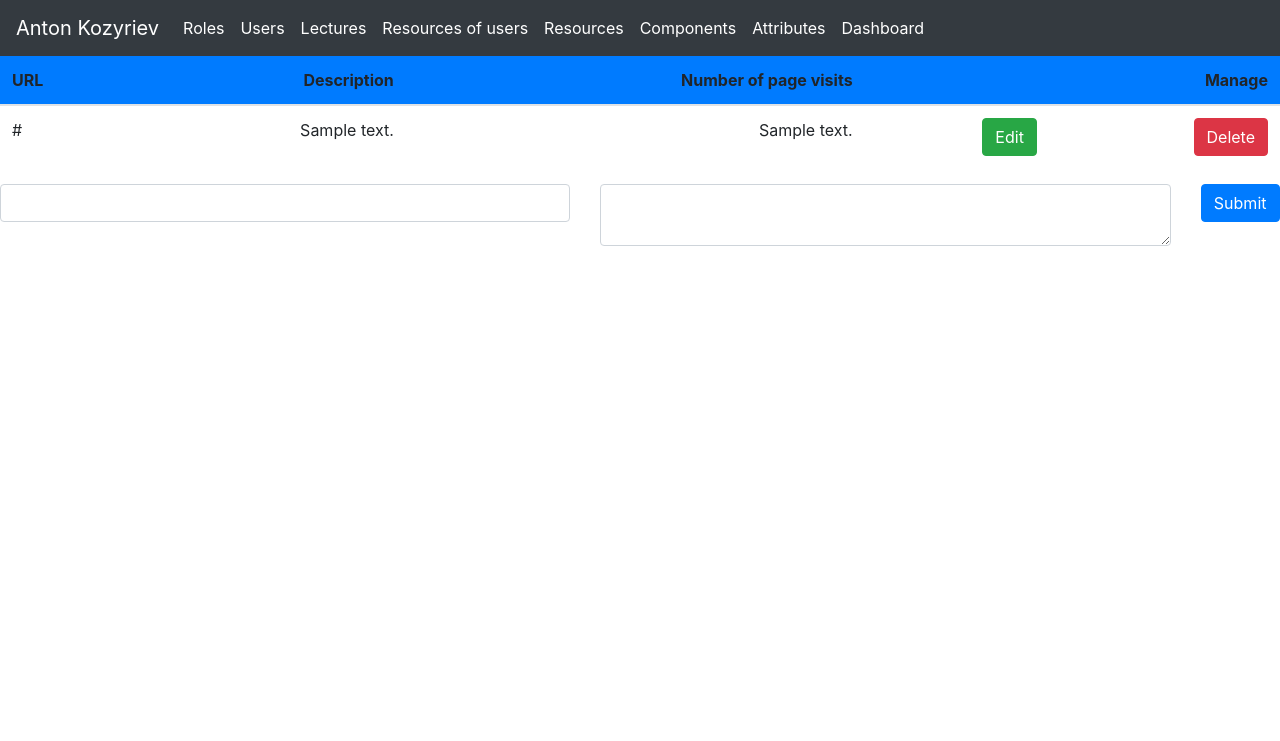
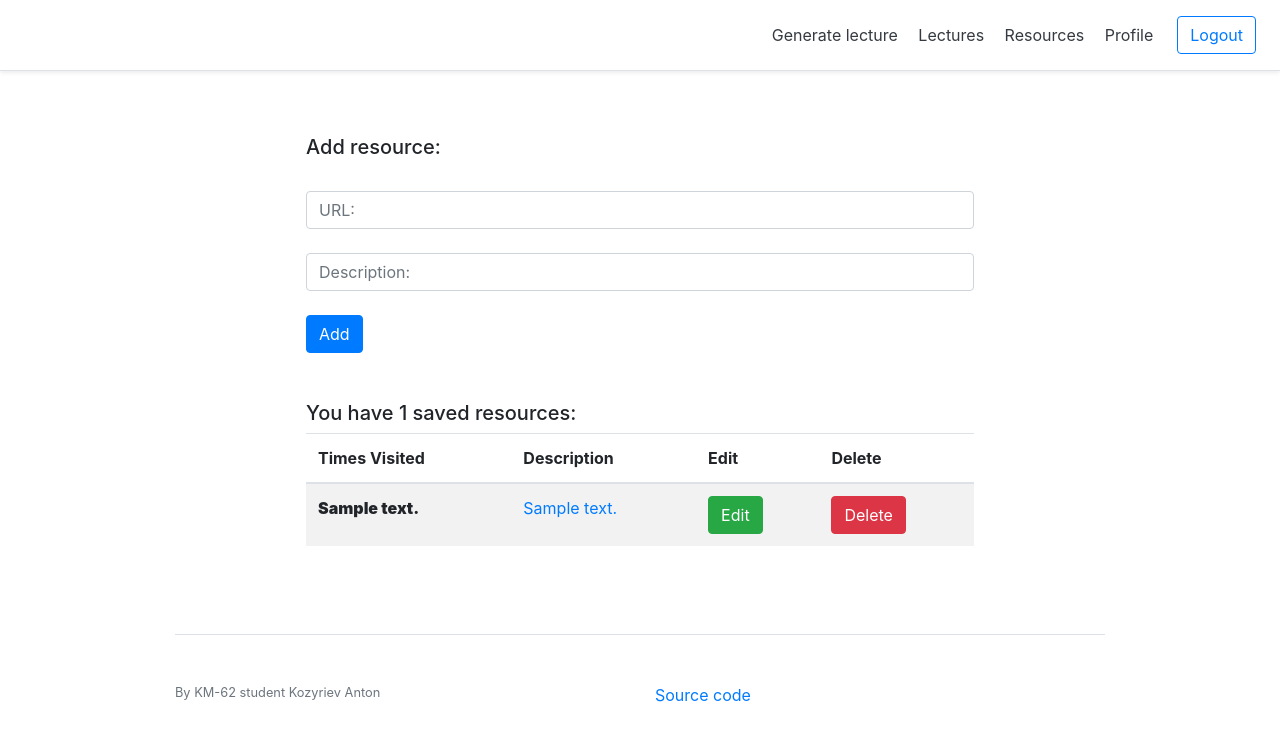
Before and after one commit to kaydotdev/in-a-word-bot, a Flask app: template Laboratory2/src/LecturebotAPI/templates/resource.html in a window 1280 px wide. Shown: the top 741 px of the page. Run offline with Flask 2, Linux system fonts and the light colour scheme; tables that the repository leaves empty hold one stand-in row (values such as "Sample post"); the template is opened without the code that fills it: values that come from a table or form of the project are taken from there, most other values are stand-ins (such as "Sample title", 1, 10 or a date in 2020); form fields are guessed from the names that the template uses; some libraries are stand-ins or nearby versions.

Commit message:
Create resource add form

```diff
--- a/Laboratory4/src/LectureBot.Microservice.Main/api/app.py
+++ b/Laboratory4/src/LectureBot.Microservice.Main/api/app.py
@@ -9,12 +9,17 @@ from dal.repository.UnitOfWork import UnitOfWork
 from dal.dbcontext import *
 
 from api.forms.LectureEditForm import LectureEditForm
+from api.forms.ResourceEditForm import ResourceEditForm
+
 from api.forms.LectureForm import LectureForm
+from api.forms.ResourceForm import ResourceForm
+
 from api.forms.LoginForm import LoginForm
 
 from api.settings.launch import SECRET
 
 from dal.models.Lecture import Lecture
+from dal.models.Resource import Resource
 
 app = Flask(__name__)
 app.secret_key = SECRET
@@ -136,3 +141,47 @@ def profile():
                            lectures_count=l_count,
                            user_role=r_user,
                            user_resources=res_user)
+
+
+@app.route('/resources', methods=['GET', 'POST'])
+def list_resources():
+    user_login = request.cookies['user']
+    resource_repository = ResourceRepository(session, ModelBase, DBEngine)
+    query_resources = resource_repository.get_resources_of_user(user_login)
+
+    user_resources = [Resource(res.URL, res.Description, res.TimesVisited) for res in query_resources]
+
+    resource_repository = ResourceRepository(session, ModelBase, DBEngine)
+    resources_of_user = resource_repository.get_amount_of_resources_of_user(user_login)
+    r_count = [str(r.URLS) for r in resources_of_user][0]
+
+    unit_of_work = UnitOfWork(session, ModelBase)
+
+    form = ResourceForm(request.form)
+
+    if request.method == 'POST':
+        new_resource = Resource(url=form.URL.data, description=form.Description.data, times_visited=1)
+        resource_repository.create(new_resource)
+        unit_of_work.commit()
+        resource_repository.insert_user_and_resource_relation(user_login, new_resource.URL)
+        unit_of_work.commit()
+        return redirect('/resources')
+
+    return render_template('resource.html',
+                           user=user_login,
+                           user_resources=user_resources,
+                           resources_count=r_count,
+                           form=form)
+
+
+@app.route("/resource/edit/resource='<identity>'", methods=['GET'])
+def edit_resource(identity):
+    user_login = request.cookies['user']
+    form = LectureEditForm()
+
+    lectures_repository = LecturesRepository(session, ModelBase, DBEngine)
+
+    form.Header.data = lectures_repository.get_lecture_by_id(identity).Header
+    form.Content.data = lectures_repository.get_lecture_by_id(identity).Content
+
+    return render_template('resource_update.html', identity=identity, form=form, user=user_login)
--- a/Laboratory4/src/LectureBot.Microservice.Main/api/forms/ResourceEditForm.py
+++ b/Laboratory4/src/LectureBot.Microservice.Main/api/forms/ResourceEditForm.py
@@ -3,7 +3,11 @@ from wtforms import HiddenField, StringField, SubmitField, validators
 
 
 class ResourceEditForm(FlaskForm):
-    id = HiddenField("Id")
+    Url = StringField("Url: ", [
+        validators.DataRequired("Url cannot be empty!")
+    ], render_kw={"placeholder": "Url",
+                  "class": "form-control",
+                  "id": "inputUrl"})
 
     Description = StringField("Description: ", [
         validators.DataRequired("Description cannot be empty!")
--- a/Laboratory4/src/LectureBot.Microservice.Main/api/templates/page.html
+++ b/Laboratory4/src/LectureBot.Microservice.Main/api/templates/page.html
@@ -34,9 +34,9 @@
     <div class="d-flex flex-column flex-md-row align-items-center p-3 px-md-4 mb-3 bg-white border-bottom shadow-sm">
       <h5 class="my-0 mr-md-auto font-weight-normal">{{user.upper()}}</h5>
       <nav class="my-2 my-md-0 mr-md-3">
-        <a class="p-2 text-dark" href="/user">Generate lecture</a>
+        <a class="p-2 text-dark" href="/new_lecture">Generate lecture</a>
         <a class="p-2 text-dark" href="/lecture">Lectures</a>
-        <a class="p-2 text-dark" href="/lecture">Resources</a>
+        <a class="p-2 text-dark" href="/resources">Resources</a>
           <a class="p-2 text-dark" href="/profile">Profile</a>
       </nav>
       <a class="btn btn-outline-primary" href="/logout">Logout</a>
--- /dev/null
+++ b/Laboratory4/src/LectureBot.Microservice.Main/api/templates/resource.html
@@ -0,0 +1,59 @@
+{% extends "page.html" %}
+
+{% block content %}
+
+<h5>Add resource:</h5>
+
+<br>
+
+<form action="{{url_for('list_resources')}}" method="post">
+    <div class="row">
+        <div class="col">
+          {{ form.URL(class_="form-control") }}
+        </div>
+    </div>
+
+    <br>
+
+    <div class="row">
+        <div class="col">
+          {{ form.Description(class_="form-control") }}
+        </div>
+    </div>
+
+    <br>
+
+    <div class="row">
+        <div class="col-md-1">
+          {{ form.Submit(class_="btn btn-primary") }}
+        </div>
+    </div>
+</form>
+
+<br>
+<br>
+
+<h5>You have {{resources_count}} saved resources: </h5>
+
+<table class="table table-striped">
+  <thead>
+    <tr>
+      <th scope="col">Times Visited</th>
+      <th scope="col">Description</th>
+        <th scope="col">Edit</th>
+        <th scope="col">Delete</th>
+    </tr>
+  </thead>
+  <tbody>
+    {% for resources in user_resources %}
+    <tr>
+      <th scope="row"><strong>{{resources.TimesVisited}}</strong></th>
+      <td><a href="{{resources.URL}}">{{resources.Description}}</a></td>
+        <td><a href="/resource/edit/resource='{{resources.URL}}'" class="btn btn-success">Edit</a></td>
+        <td><a href="/resource/delete/resource='{{resources.URL}}'" class="btn btn-danger">Delete</a></td>
+    </tr>
+    {% endfor %}
+  </tbody>
+</table>
+
+{% endblock %}
--- a/Laboratory4/src/LectureBot.Microservice.Main/dal/models/Resource.py
+++ b/Laboratory4/src/LectureBot.Microservice.Main/dal/models/Resource.py
@@ -11,7 +11,7 @@ class Resource(ModelBase):
     Description = Column(String, nullable=False)
     TimesVisited = Column(Integer, nullable=False)
 
-    def __init__(self, url, description):
+    def __init__(self, url, description, times_visited):
         self.URL = url
         self.Description = description
-        self.TimesVisited = 1
+        self.TimesVisited = times_visited
```
Also changed, not shown: Laboratory4/src/LectureBot.Microservice.Main/api/templates/resource_update.html (added, +27 -0 lines), Laboratory4/src/LectureBot.Microservice.Main/dal/repository/ResourceRepository.py (+24 -0 lines).
